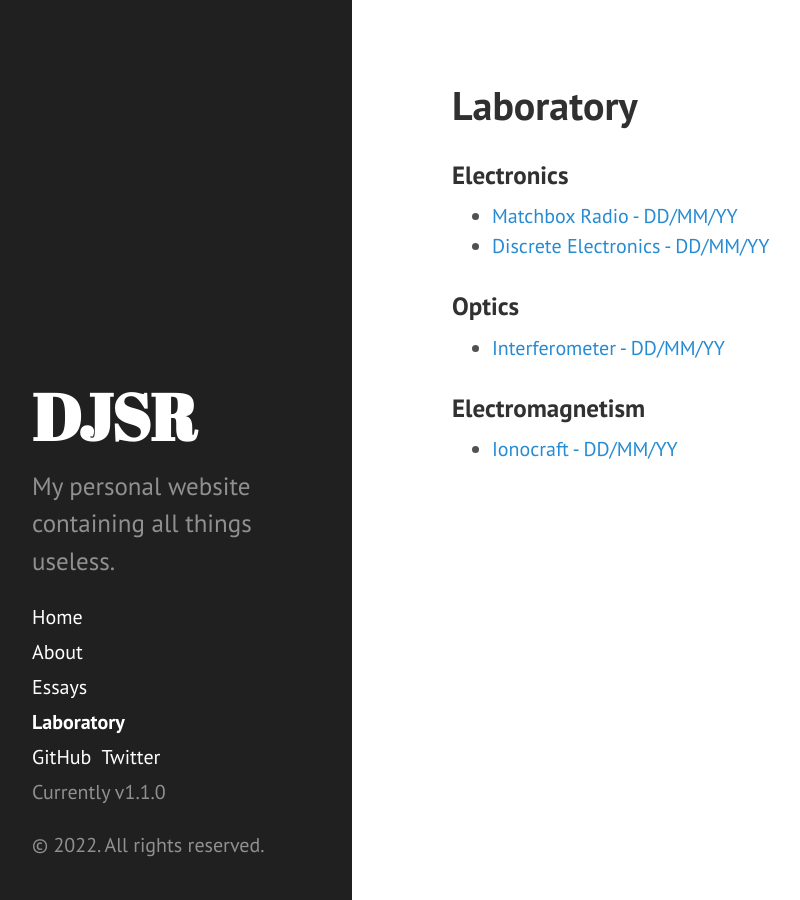
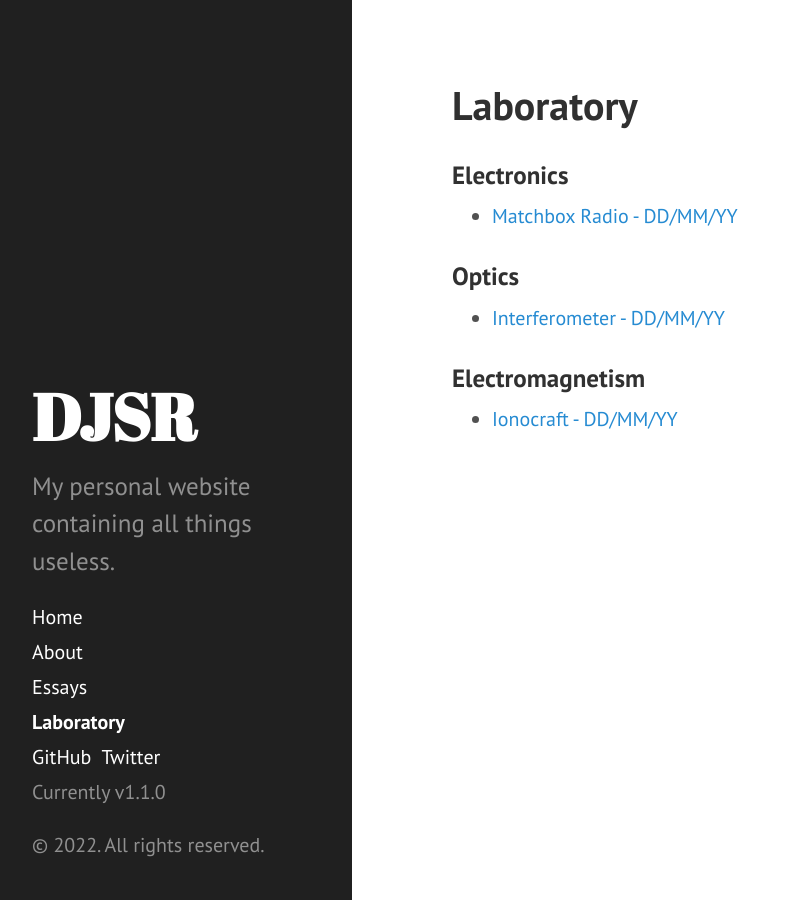
Before and after one commit to dansomrob/dansomrob.github.io, a Jekyll site: the page built from lab/index.md, in a window 1280 px wide. Shown: the whole page, without its empty margins (8-808 px from the left). Built offline with Jekyll 4.4.1, drawn with Linux system fonts in a browser that asks for light colours.

Commit message:
Update index.md

```diff
--- a/lab/index.md
+++ b/lab/index.md
@@ -5,7 +5,6 @@ title: Laboratory
 ### Electronics
 
 * [Matchbox Radio - DD/MM/YY]()
-* [Discrete Electronics - DD/MM/YY]()
 
 ### Optics
 
```
